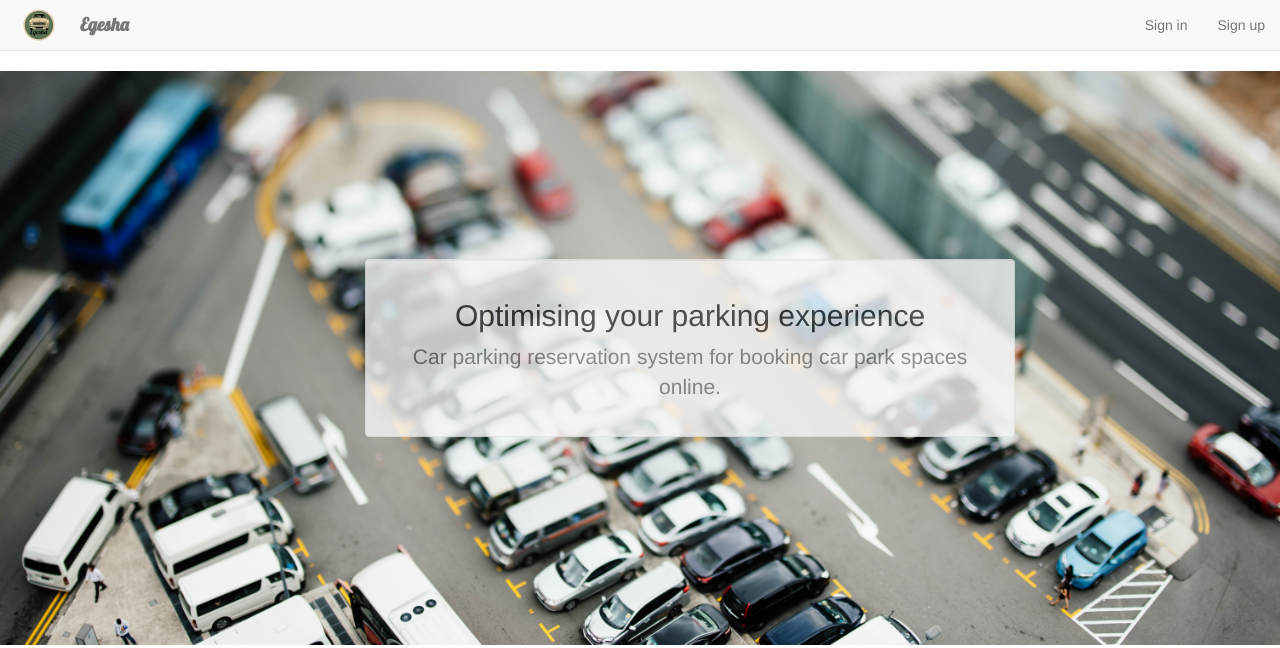
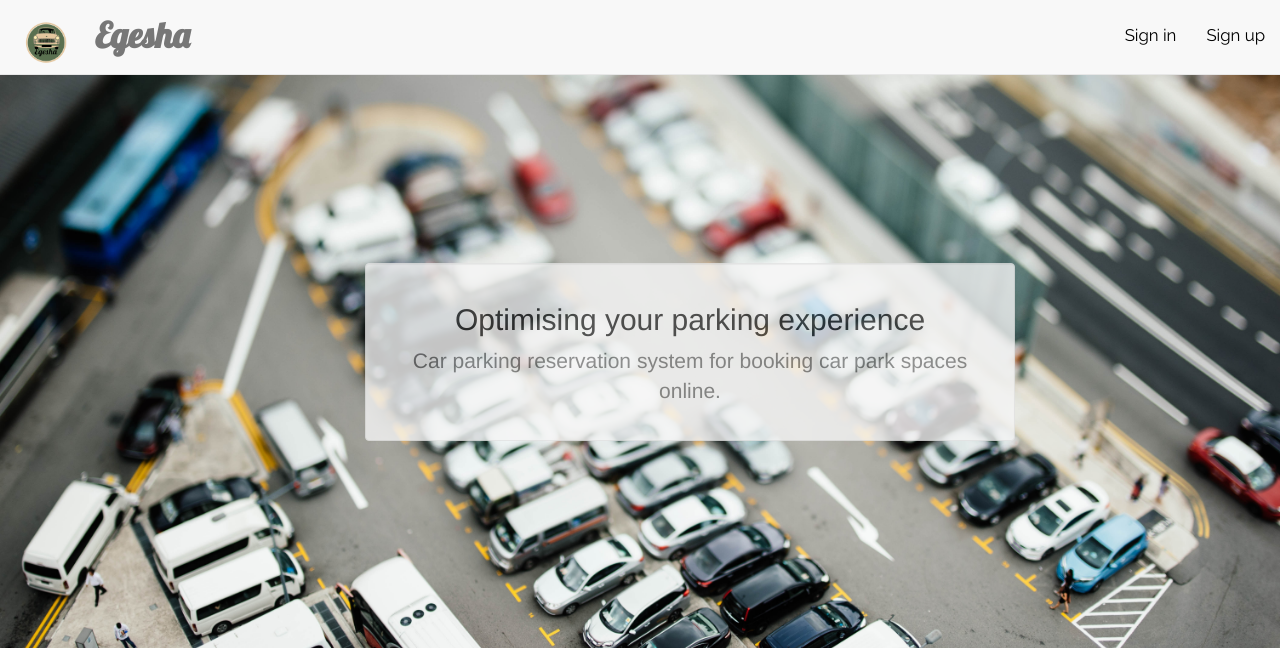
Before and after one commit to sami-mai/Egesha, a Django app: page / in a window 1280 px wide. Shown: the top 648 px of the page. Run offline with Django 3.2, Linux system fonts and the light colour scheme; some libraries are stand-ins or nearby versions.

Commit message:
make modifications

```diff
--- a/accounts/templates/registration/base.html
+++ b/accounts/templates/registration/base.html
@@ -31,9 +31,9 @@
   {% block content %} {%endblock%}
   <!-- FOOTER -->
 
-  <footer style="background-color:black; color: white; height: 60px;padding-top: 20px;">
+  <footer style="background-color:black; color: #D5DFD5; height: 60px;padding-top: 20px;">
     <div class="container-fluid">
-      <p class="text-muted text-center" style="font-family: 'Lobster', cursive;">&copy; 2018 Egesha</p>
+      <p class="text-muted text-center" style="font-family: 'Lobster', cursive;color: white;">&copy; 2018 Egesha</p>
     </div>
   </footer>
   <!-- end footer -->
--- a/driver/templates/user/index.html
+++ b/driver/templates/user/index.html
@@ -37,7 +37,7 @@
                     fill in profile details
 
                 </h1>
-        <a href="{% url 'profileform'%}">
+        <a href="{% url 'driver:edit_profile'%}">
                     <button type="submit" class="btn btn-lg btn-primary btn-block text-black text-uppercase text-center text-sm" value="cardetails" style="background-color:rgb(0, 0, 255)">input personal details</button>
                 </a>
       </div>{% endif %}
@@ -58,7 +58,7 @@
                     fill in car details
 
                 </h1>
-        <a href="{% url 'cardetails'%}">
+        <a href="{% url 'driver:car_details'%}">
                     <button type="submit" class="btn btn-lg btn-primary btn-block text-black text-uppercase text-center text-sm" value="cardetails" style="background-color:rgb(0, 0, 255)">input car details</button>
                 </a> {% endif %}
       </div>
--- a/driver/urls.py
+++ b/driver/urls.py
@@ -3,10 +3,13 @@ from . import views
 from django.conf import settings
 from django.conf.urls.static import static
 
-urlpatterns=[
-url(r'^profileform/',views.profileform,name = 'profileform'),
-url(r'^cardetails/',views.cardetails,name = 'cardetails'),
-url(r'^$',views.index,name ='index'),
+app_name = 'driver'
+
+urlpatterns = [
+
+    url(r'^edit-profile/',views.edit_profile, name = 'edit_profile'),
+    url(r'^car-details/',views.car_details, name = 'car_details'),
+    url(r'^$',views.home, name ='home'),
 
 ]
 if settings.DEBUG:
--- a/driver/views.py
+++ b/driver/views.py
@@ -6,7 +6,7 @@
 from accounts.forms import EditDriver,EditUserForm
 # Create your views here.
 
-def cardetails(request):
+def car_details(request):
     '''
     function to populate the details of the car
     '''
@@ -34,7 +34,7 @@
     return render(request, 'user/cardetails.html', {"title":title,"cardetails_form": cardetails_form})
 
 
-def profileform(request):
+def edit_profile(request):
     '''
     function to populate the details of the car
     '''
@@ -66,7 +66,7 @@
 
     return render(request, 'user/profileform.html', {"title":title,"driver_form":driver_form,"user_form":user_form})
 
-def index(request):
+def home(request):
     '''
     function to display driver and car details
     '''
--- a/lotOwner/templates/Lot/home.html
+++ b/lotOwner/templates/Lot/home.html
@@ -14,7 +14,7 @@
 </div>
 {% else %}
 <div class="container">
-  <form action="{% url 'Lot' %}" method="post" enctype="multipart/form-data">
+  <form action="{% url 'lotOwner:Lot' %}" method="post" enctype="multipart/form-data">
     {%csrf_token%} {% bootstrap_form form1 %}
     <input type="submit" class="btn btn-warning btn-lg" value="Create profile">
   </form>
@@ -108,8 +108,8 @@
           class = "btn btn-warning btn-lg"
           value = "Save" >
             <
-            /form> <
-            /div> { % endblock %
+            /form> < /
+          div > { % endblock %
             } { % block scripts %
             }
 
--- a/lotOwner/urls.py
+++ b/lotOwner/urls.py
@@ -3,8 +3,10 @@ from . import views
 from django.conf import settings
 from django.conf.urls.static import static
 
+app_name = 'lotOwner'
+
 urlpatterns=[
-url(r'^owner/',views.home,name='Lot'),
+url(r'^owner/',views.home, name='Lot'),
 url(r'^details/(\d+)',views.Lotdetail,name='Details'),
 ]
 if settings.DEBUG:
--- a/templates/landing.html
+++ b/templates/landing.html
@@ -63,7 +63,7 @@
         for parking.
       </p>
       {%if user.is_authenticated%}
-      <a href="#" class="btn btn-primary">Park Now</a>
+      <a href="{%url 'driver:home'%}" class="btn btn-primary">Park Now</a>
       <!--  -->
       {%else%}
       <a href="{%url 'login'%}" class="btn btn-primary">Get Started</a>
@@ -81,7 +81,7 @@
       <h1 class="text-center">testing </h1>
       <!--  -->
       {%if user.is_authenticated%}
-      <a href="{%url 'Lot' %}" class="btn btn-primary">Lot Owner</a>
+      <a href="{%url 'lotOwner:Lot' %}" class="btn btn-primary">Lot Owner</a>
       <!--  -->
       {%else%}
       <a href="{%url 'login'%}" class="btn btn-primary">Get Started</a>
--- a/templates/navbar.html
+++ b/templates/navbar.html
@@ -14,13 +14,13 @@
   <div class="">
     <div class="">
 
-      <nav class="navbar navbar-default navbar-static-top justify-content-between">
+      <nav class="navbar navbar-default navbar-static-top justify-content-between" style="height:75px; padding-top:10px; margin-bottom:0">
         <div class="container-fluid">
           <div class="navbar-header">
             <a class="navbar-brand" href="/" style="padding-top:0px;">
-              <img class="img-responsive img-fluid" src="{% static '/images/logo.png' %}" width="50px" height="50px"alt="icon"><span></span>
+              <img class="img-responsive img-fluid" src="{% static '/images/logo.png' %}" width="65px" height="65px" alt="icon"><span></span>
             </a>
-            <a class="navbar-brand" href="/" style="font-family: 'Lobster', cursive;"><strong>Egesha</strong></a>
+            <a class="navbar-brand" href="/" style="font-family: 'Lobster', cursive; font-weight: 700;font-size: 2.5em;"><strong>Egesha</strong></a>
           </div>
 
           <div class="collapse navbar-collapse" id="bs-example-navbar-collapse-1">
@@ -32,8 +32,8 @@
                 <!-- <li class="dropdown">
                   <a href="#" class="dropdown-toggle" data-toggle="dropdown" role="button" aria-haspopup="true" aria-expanded="false">Driver<span class="caret"></span></a>
                   <ul class="dropdown-menu"> -->
-                <li><a href="#" style="font-family: 'Raleway', sans-serif; color:black;"><strong>Book Now</strong></a></li>
-                <li><a href="#" style="font-family: 'Raleway', sans-serif; color:black;"><strong>Let Your Lot</strong></a></li>
+                <li><a href="{%url 'driver:home'%}" style="font-family: 'Raleway', sans-serif; color:black;font-size: 1.2em;"><strong>Book Now</strong></a></li>
+                <li><a href="#" style="font-family: 'Raleway', sans-serif; color:black;font-size: 1.2em;"><strong>Let Your Lot</strong></a></li>
 
               </ul>
               <!-- Adding a search form  -->
@@ -54,22 +54,22 @@
               <ul class="nav navbar-nav navbar-right">
 
                 <li class="dropdown">
-                  <a href="#" style="font-family: 'Raleway', sans-serif; color:black;" class="dropdown-toggle" data-toggle="dropdown" role="button" aria-haspopup="true" aria-expanded="false"><strong>{{user.username|title}}</strong><span class="caret"></span></a>
+                  <a href="#" style="font-family: 'Raleway', sans-serif; color:black;font-size: 1.2em;" class="dropdown-toggle" data-toggle="dropdown" role="button" aria-haspopup="true" aria-expanded="false"><strong>{{user.username|title}} </strong><span class="caret"></span></a>
                   <ul class="dropdown-menu">
 
                     <li class=text-center text-muted><strong>@ {{user.username}}</strong></li>
                     <li role="separator" class="divider"></li>
-                    <li><a href="#">Edit Profile</a></li>
+                    <li><a href="#" style="font-family: 'Raleway', sans-serif; color:black;font-size: 1.2em;">Edit Profile</a></li>
                     <li>
-                      <a href="#">Your profile</a>
+                      <a href="#" style="font-family: 'Raleway', sans-serif; color:black;font-size: 1.2em;">Your profile</a>
                     </li>
 
                     <li>
-                      <a href="#">Change Password</a>
+                      <a href="#" style="font-family: 'Raleway', sans-serif; color:black;font-size: 1.2em;">Change Password</a>
                     </li>
                     <li role="separator" class="divider"></li>
                     <li>
-                      <a href="/user/logout">Logout</a>
+                      <a href="/user/logout" style="font-family: 'Raleway', sans-serif; color:black;font-size: 1.2em;">Logout</a>
                     </li>
                   </ul>
                 </li>
@@ -77,8 +77,8 @@
 
               {% else %}
               <ul class="nav navbar-nav navbar-right ">
-                <li><a href="/user/accounts/login">Sign in</a></li>
-                <li><a href="/user/accounts/register">Sign up</a></li>
+                <li><a href="/user/accounts/login" style="font-family: 'Raleway', sans-serif; color:black;font-size: 1.2em;">Sign in</a></li>
+                <li><a href="/user/accounts/register" style="font-family: 'Raleway', sans-serif; color:black;font-size: 1.2em;">Sign up</a></li>
               </ul>
 
 
```
Also changed, not shown: accounts/templates/registration/login.html (+6 -6 lines), accounts/templates/registration/registration_form.html (+7 -7 lines), lotOwner/templates/Lot/details.html (+5 -13 lines).
